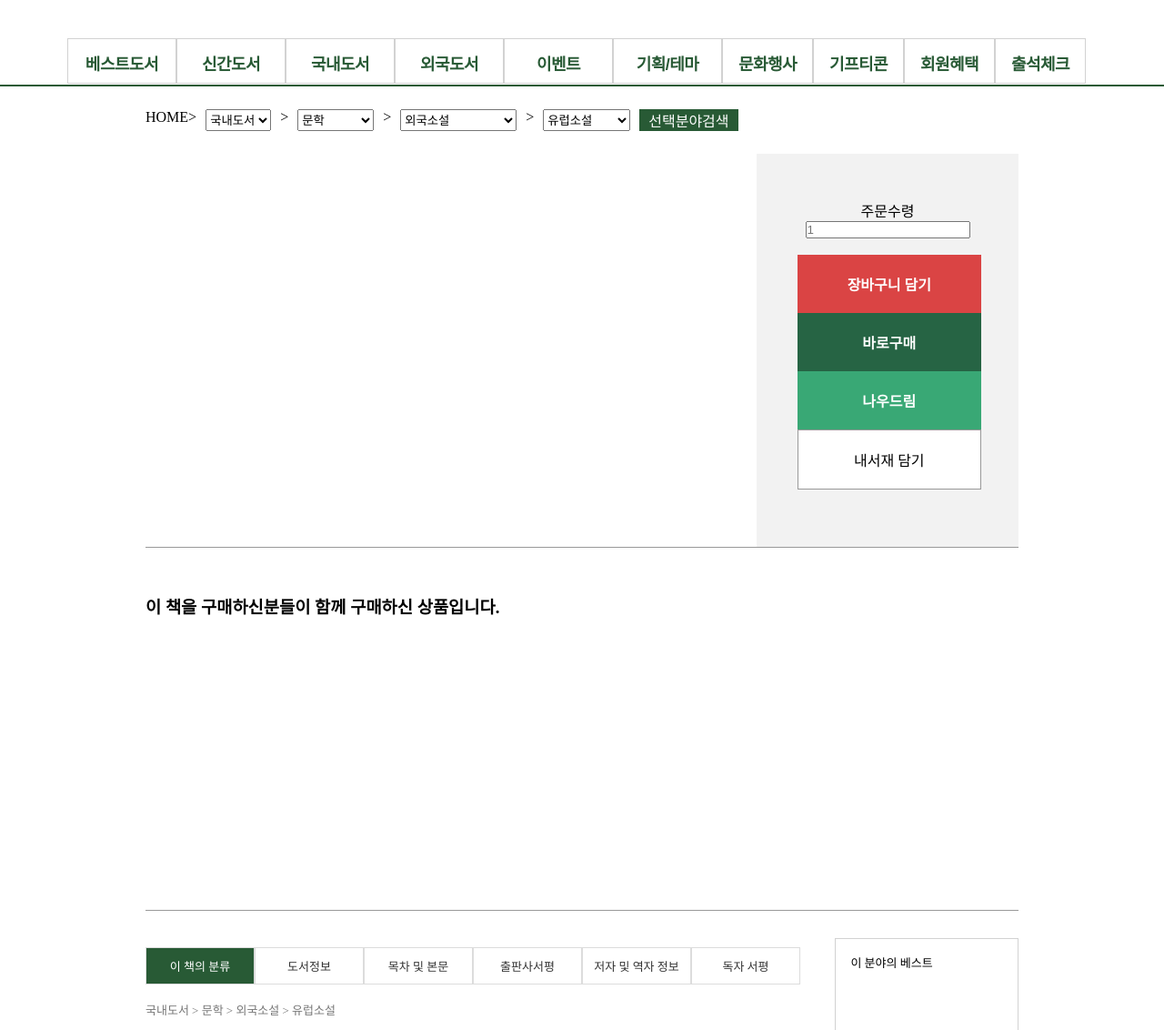
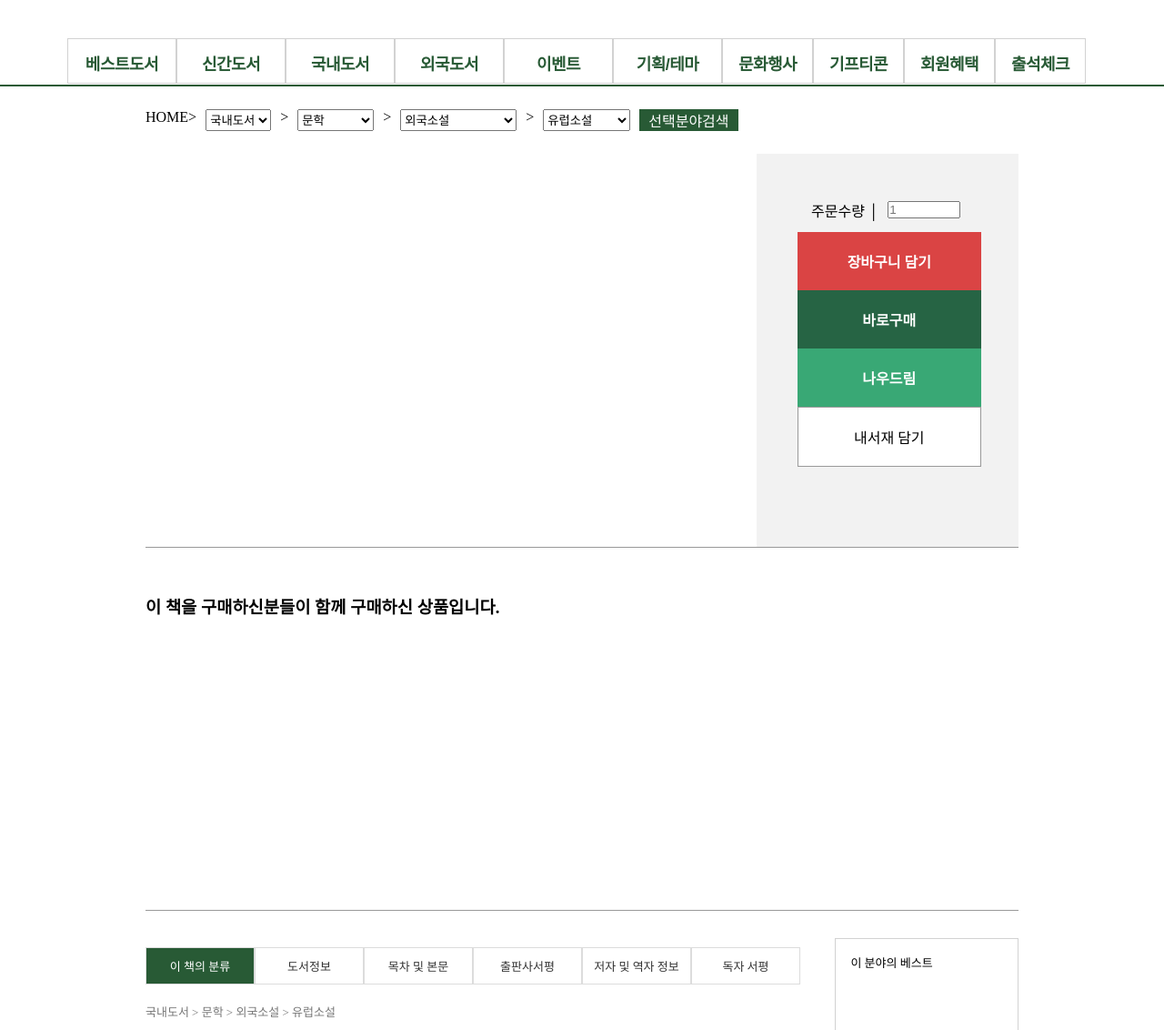
Before and after one commit to lsw04521/ypbooks, a plain HTML site: page sub.html in a window 1280 px wide. Shown: the part 168-1300 px from the top of the page at 91% size. Drawn offline with nearby package versions, Linux system fonts and the light colour scheme; no server answers.

Commit message:
22-01-26

```diff
--- a/css/sub.css
+++ b/css/sub.css
@@ -39,8 +39,8 @@
 
 .b_left_box {width: 75%; height: auto;}
 
-.category_box {width: 100%; height: auto; margin-top: 40px; text-align: justify; font-size: 13px; color: #777;}
-.category_box p {padding-top: 20px;}
+.category_box {width: 100%; height: auto; margin-top: 40px; font-size: 13px; color: #777;}
+.category_box p {padding-top: 20px; text-align: left; line-height: 195%;}
 #category_menu {width: 100%; height: 39px; text-align: center;}
 #category_menu li a {width: 120px; float: left; border: 1px solid #dcdcdc; padding: 10px 0px;}
 #category_menu li a:hover {text-decoration: underline; color: #285a35;}
--- a/sub.html
+++ b/sub.html
@@ -185,8 +185,8 @@
 
                 <div class="right">
 
-                    <p>주문수령</p>
-                    <input type="text" placeholder="1">
+                    <p style="float: left; padding-left: 60px;">주문수량 │</p>
+                    <input type="text" placeholder="1" style="width: 80px; float: left; margin-left: 10px; margin-top: 2px;">
                     <br>
                     <br>
                     <ul>
```
Also changed, not shown: sub_txt/section-1.txt.
